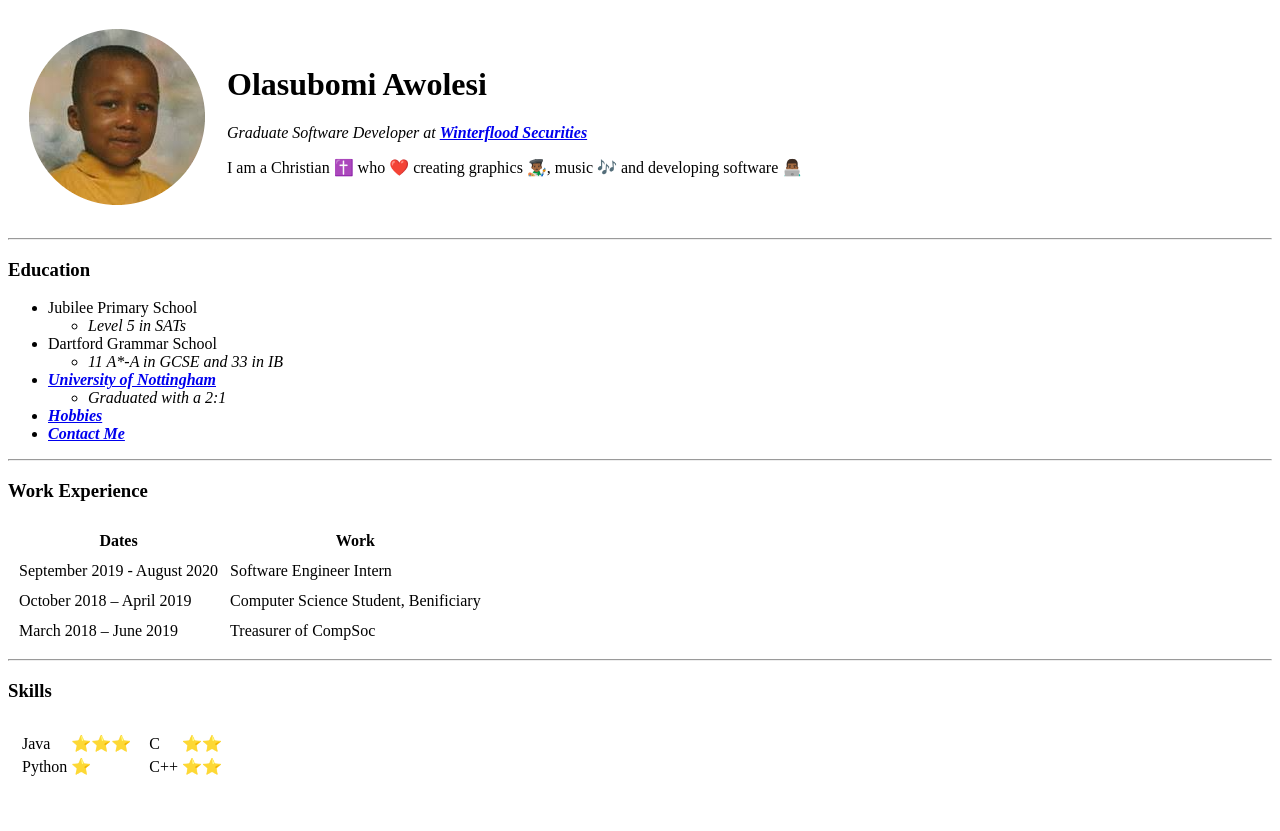
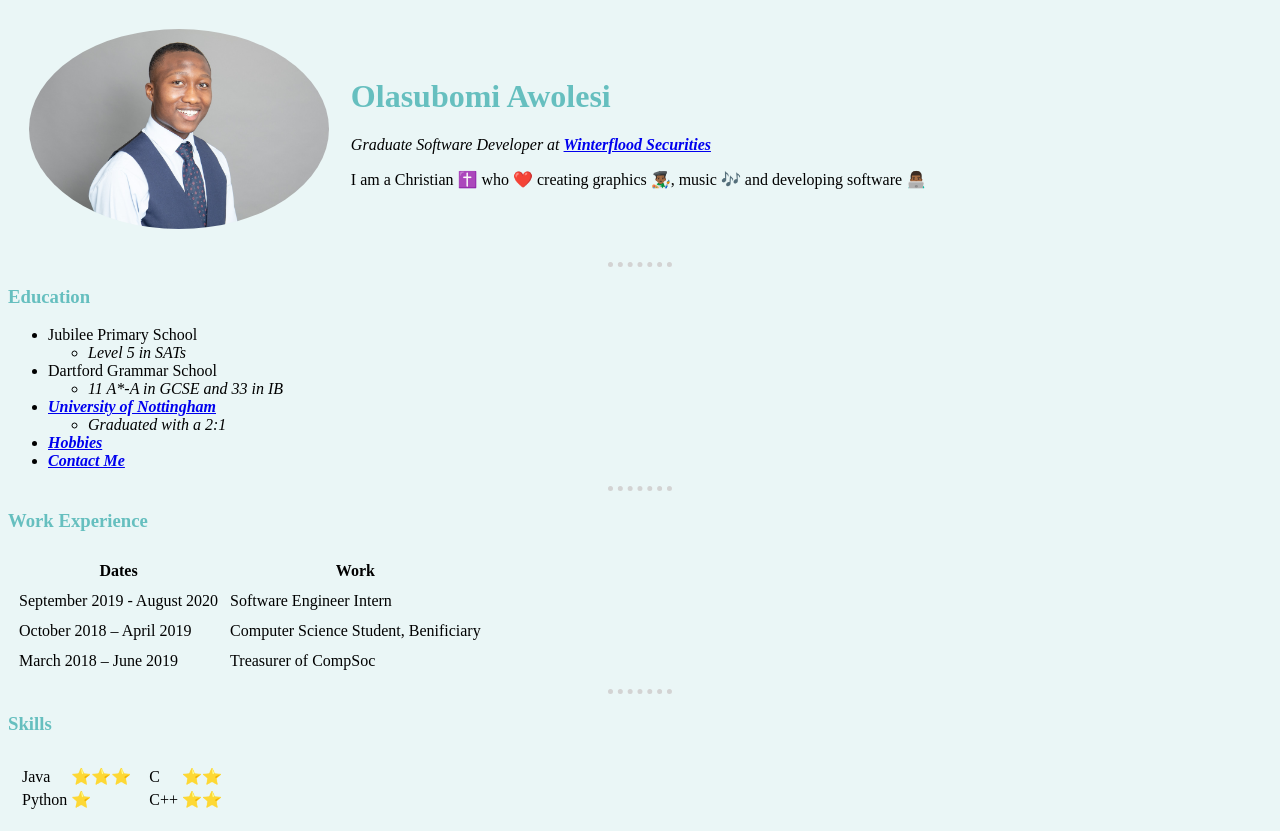
Before and after one commit to ojawolesi/Web-Development, a plain HTML site: page HTML - Personal Site/index.html in a window 1280 px wide. Before the commit the page ends 800 px from the top, so only its background shows below. Drawn offline with Linux system fonts and the light colour scheme.

Commit message:
Introduction to CSS

```diff
--- /dev/null
+++ b/HTML - Personal Site/CSS - Bacon Fansite/css/styles.css
@@ -0,0 +1,18 @@
+h1 {
+  color: red;
+  font-size: 200px;
+}
+.bacon{
+  background-color: green;
+}
+
+.broccoli{
+  background-color: red;
+}
+img:hover {
+  background-color: gold;
+}
+
+#heading{
+  background-color: yellow;
+}
--- /dev/null
+++ b/HTML - Personal Site/CSS - Bacon Fansite/index.html
@@ -0,0 +1,20 @@
+<!DOCTYPE html>
+<html>
+
+<head>
+  <meta charset="utf-8">
+  <title>Bacon Fansite</title>
+  <link rel="stylesheet" href="css/styles.css">
+</head>
+
+<body>
+  <h1 id= "heading">I Love Bacon</h1>
+  <p>bacon, bacon, bacon, bacon, bacon, bacon</p>
+  <p>bacon, bacon, bacon, bacon, bacon, bacon</p>
+  <p>bacon, bacon, bacon, bacon, bacon, bacon</p>
+  <img class= "bacon" src="https://emojipedia-us.s3.amazonaws.com/thumbs/240/apple/118/bacon_1f953.png" alt="bacon-img">
+  <img class= "broccoli" src="https://emojipedia-us.s3.dualstack.us-west-1.amazonaws.com/thumbs/240/apple/325/broccoli_1f966.png" alt="broccoli-img">
+
+</body>
+
+</html>
--- /dev/null
+++ b/HTML - Personal Site/css/styles.css
@@ -0,0 +1,16 @@
+body {
+  background-color: #EAF6F6;
+}
+h1, h3 {
+  color: #66BFBF;
+}
+hr {
+  border-style: none;
+  border-top: dotted 5px lightgray;
+  width: 5%;
+}
+
+#dp {
+  border-radius: 120%;
+  height: 200px;
+}
--- a/HTML - Personal Site/index.html
+++ b/HTML - Personal Site/index.html
@@ -3,11 +3,14 @@
   <head>
     <meta charset="utf-8">
     <title>✝ Olasubomi's Personal Site</title>
+    <link rel="stylesheet" href="css/styles.css">
   </head>
-  <body>
+
+
+  <body >
     <table cellspacing= "20">
       <tr>
-        <td><img src="images/olasubomi(1)-modified.png" alt="a picture of Olasubomi"></td>
+        <td><img id="dp" src="images/olasubomi.jpeg" alt="a picture of Olasubomi"></td>
         <td>
           <h1>Olasubomi Awolesi</h1>
           <p><em>Graduate Software Developer at <a href="https://www.winterflood.com/"><strong>Winterflood Securities</strong></a></em></p>
```
Also changed, not shown: HTML - Personal Site/contact-me.html (+1 -0 lines), HTML - Personal Site/hobbies.html (+1 -0 lines), HTML - Personal Site/inputs.html (+1 -0 lines), 1 other file.
